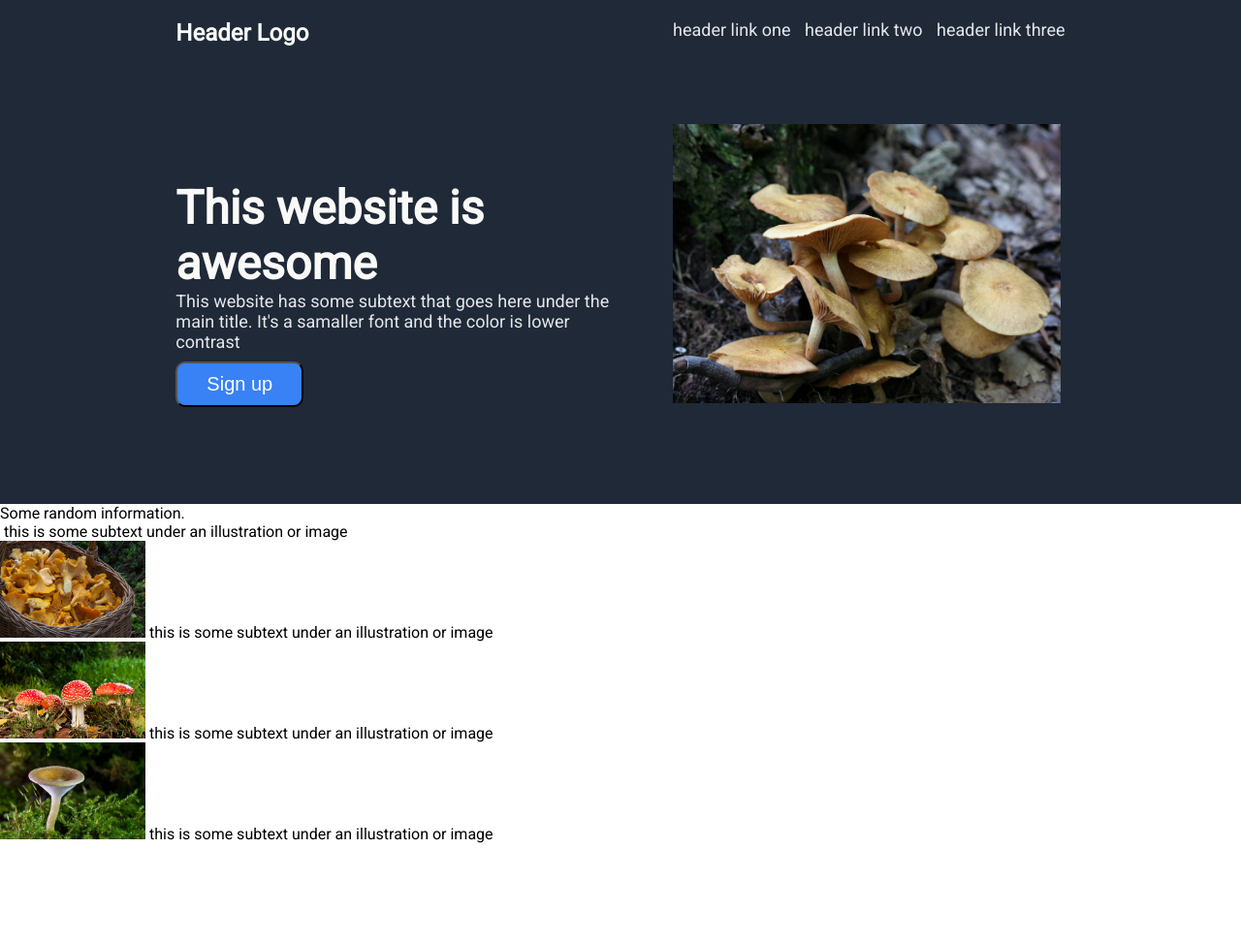
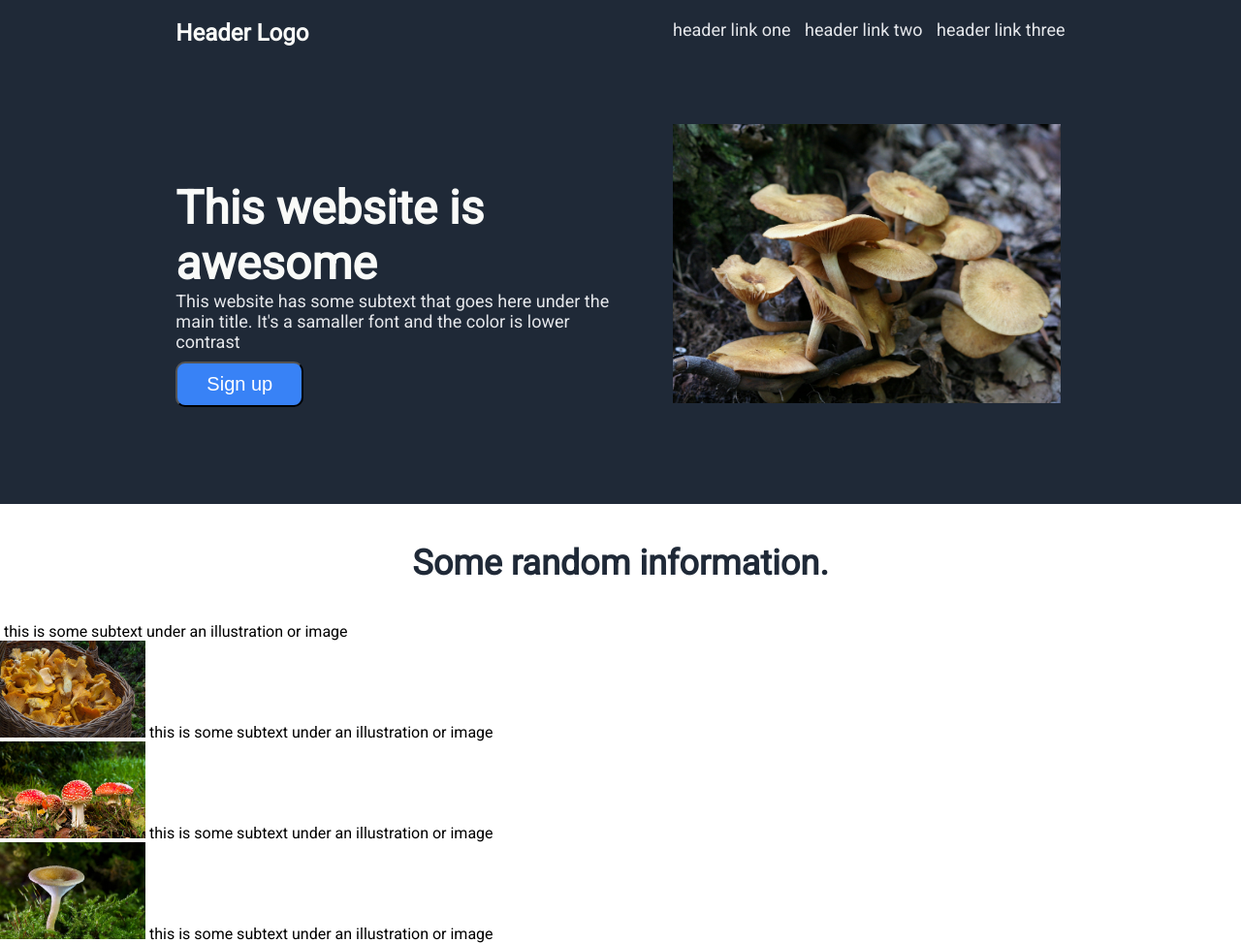
Before and after one commit to tw202/Odin-Foundations-Landing-Page, a plain HTML site: page index.html in a window 1280 px wide. Shown: the whole page at 97% size. Before the commit the page ends 870 px from the top, so only its background shows below. Drawn offline with Linux system fonts and the light colour scheme.

Commit message:
Add style to information header

```diff
--- a/style.css
+++ b/style.css
@@ -48,6 +48,14 @@ a + a{
     font-weight: bold;
 }
 
+.info-head{
+    font-size: 36px;
+    font-weight: bold;
+    color: #1F2937;
+    text-align: center;
+    padding: 40px;
+}
+
 button{
     background-color: #3882F6;
     font-size: 20px;
```
